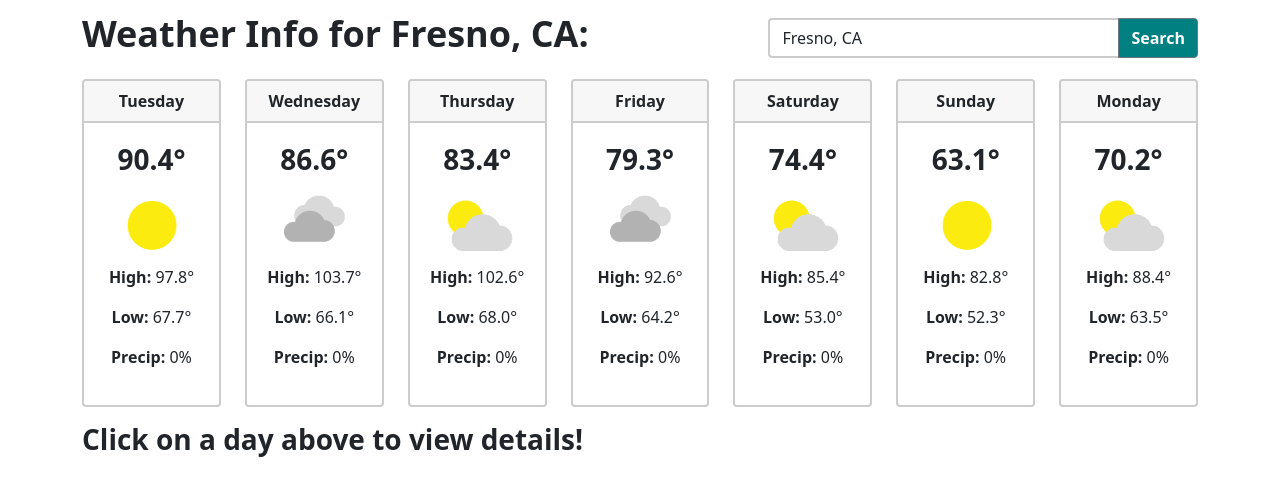
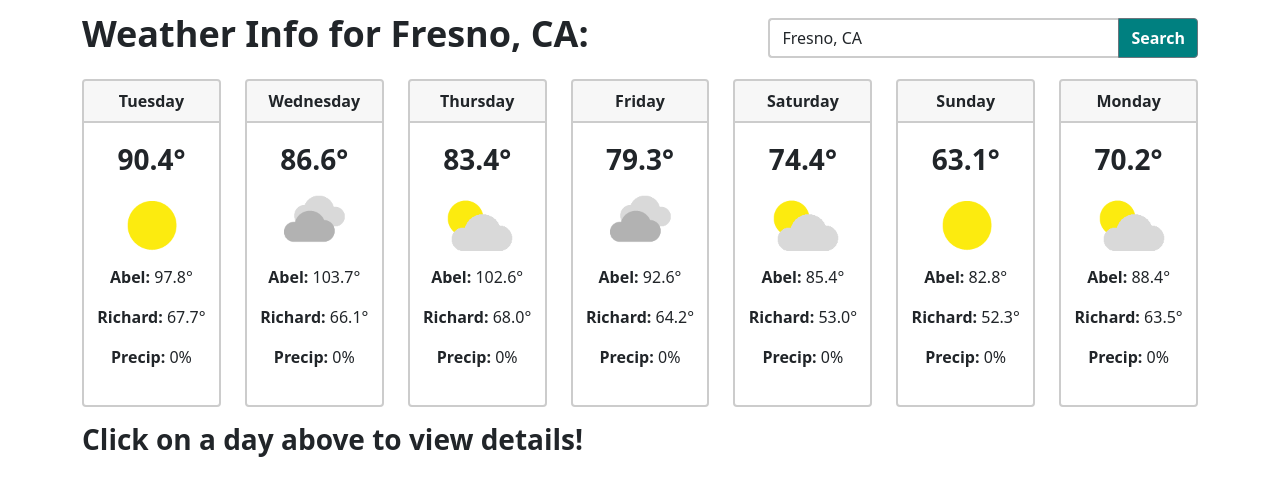
Before and after one commit to scullenBitwise/weather-app-collab, a React (Create React App) app: page / in a window 1280 px wide. Shown: the top 496 px of the page. Built offline with nearby package versions, Linux system fonts and the light colour scheme; no server answers.

Commit message:
Finished header

```diff
--- a/package.json
+++ b/package.json
@@ -21,7 +21,7 @@
   },
   "scripts": {
     "lint": "eslint --fix --ext .js,.jsx",
-    "start": "PORT=9000 react-scripts start",
+    "start": "react-scripts start",
     "build": "react-scripts build",
     "test": "react-scripts test",
     "eject": "react-scripts eject"
--- a/src/components/DayCard.jsx
+++ b/src/components/DayCard.jsx
@@ -27,10 +27,10 @@ function DayCard({
               alt={description}
             />
             <p>
-              <strong>High:</strong> {printFixedDigits(high)}°
+              <strong>Abel:</strong> {printFixedDigits(high)}°
             </p>
             <p>
-              <strong>Low:</strong> {printFixedDigits(low)}°
+              <strong>Richard:</strong> {printFixedDigits(low)}°
             </p>
             <p>
               <strong>Precip:</strong> {precip}%
--- a/src/components/DayDetails.jsx
+++ b/src/components/DayDetails.jsx
@@ -31,21 +31,21 @@ function DayDetails({
         <em>{description}</em>
       </p>
       <p>
-        <strong>High:</strong> {printFixedDigits(high)}° |{' '}
-        <strong>Feels Like:</strong> {printFixedDigits(appHigh)}°
+        <strong>Highest:</strong> {printFixedDigits(high)}° |{' '}
+        <strong>Feels Like The Devil:</strong> {printFixedDigits(appHigh)}°
       </p>
       <p>
         <strong>Low:</strong> {printFixedDigits(low)}° |{' '}
-        <strong>Feels Like:</strong> {printFixedDigits(appLow)}°
+        <strong>Feels Like Santa Clause:</strong> {printFixedDigits(appLow)}°
       </p>
       <p>
-        <strong>Likelihood of Precipitation:</strong> {precip}% |{' '}
-        <strong>Relative Humidity:</strong> {humidity}%
+        <strong>Likelihood of Something:</strong> {precip}% |{' '}
+        <strong>Relative Human:</strong> {humidity}%
       </p>
       <p>
         <strong>Wind Speed:</strong>{' '}
         {printFixedDigits(windSpeed * 2.237, 2)}
-        mph | <strong>Wind Direction:</strong> {titleCase(windDir)}
+        mph | <strong>What's Wind Direction:</strong> {titleCase(windDir)}
       </p>
     </DetailsWrapper>
   );
```
Also changed, not shown: 1 other file (tests, documents, lock files or other folders).
